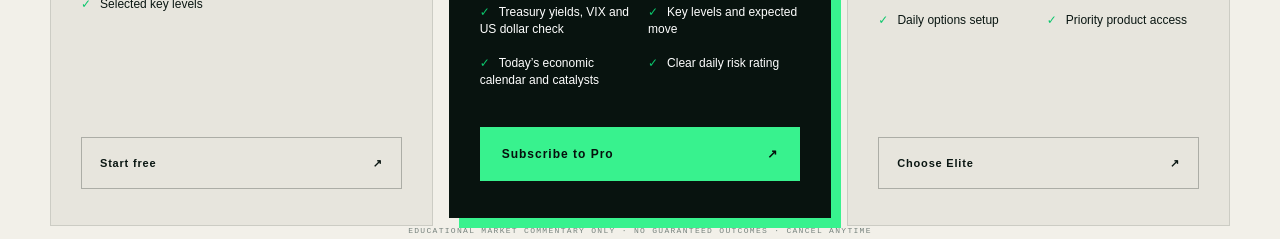
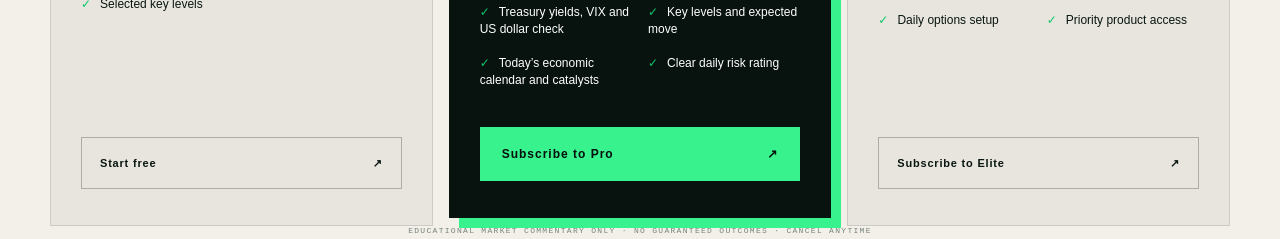
Before and after one commit to nashysaimarkets/nash-ai-markets, a Next.js app: page / in a window 1280 px wide. Shown: the part 3420-3659 px from the top of the page. Built offline with nearby package versions, Linux system fonts and the light colour scheme.

Commit message:
Connect Elite Stripe subscription

```diff
--- a/app/page.tsx
+++ b/app/page.tsx
@@ -103,7 +103,7 @@ export default function Home() {
         <div className="shell pricingGrid">
           <article className="tierCard"><p>FREE</p><div className="tierPrice"><span>£</span><strong>0</strong><small>/ month</small></div><p className="tierCopy">A clear first look at the NASH AI approach.</p><ul><li><span>✓</span>Weekly market outlook</li><li><span>✓</span>Selected key levels</li><li><span>✓</span>Market education updates</li></ul><a className="tierButton" href="mailto:hello@nashaimarkets.com?subject=NASH%20AI%20Free%20access">Start free <span>↗</span></a></article>
           <article className="tierCard featured"><div className="tag">MOST POPULAR</div><p>PRO</p><div className="tierPrice"><span>£</span><strong>16.99</strong><small>/ month</small></div><p className="tierCopy">The complete pre-market plan, every trading day.</p><ul>{included.map((x) => <li key={x}><span>✓</span>{x}</li>)}</ul><a className="primary full" href={proCheckout}>Subscribe to Pro <span>↗</span></a></article>
-          <article className="tierCard"><p>ELITE</p><div className="tierPrice"><span>£</span><strong>39.99</strong><small>/ month</small></div><p className="tierCopy">Everything in Pro, with deeper options-focused intelligence.</p><ul><li><span>✓</span>Everything included in Pro</li><li><span>✓</span>Daily options setup</li><li><span>✓</span>Expanded volatility context</li><li><span>✓</span>Priority product access</li></ul><a className="tierButton" href={eliteCheckout}>Choose Elite <span>↗</span></a></article>
+          <article className="tierCard"><p>ELITE</p><div className="tierPrice"><span>£</span><strong>39.99</strong><small>/ month</small></div><p className="tierCopy">Everything in Pro, with deeper options-focused intelligence.</p><ul><li><span>✓</span>Everything included in Pro</li><li><span>✓</span>Daily options setup</li><li><span>✓</span>Expanded volatility context</li><li><span>✓</span>Priority product access</li></ul><a className="tierButton" href={eliteCheckout}>Subscribe to Elite <span>↗</span></a></article>
         </div>
         <p className="shell pricingSafety">EDUCATIONAL MARKET COMMENTARY ONLY · NO GUARANTEED OUTCOMES · CANCEL ANYTIME</p>
       </section>
```
